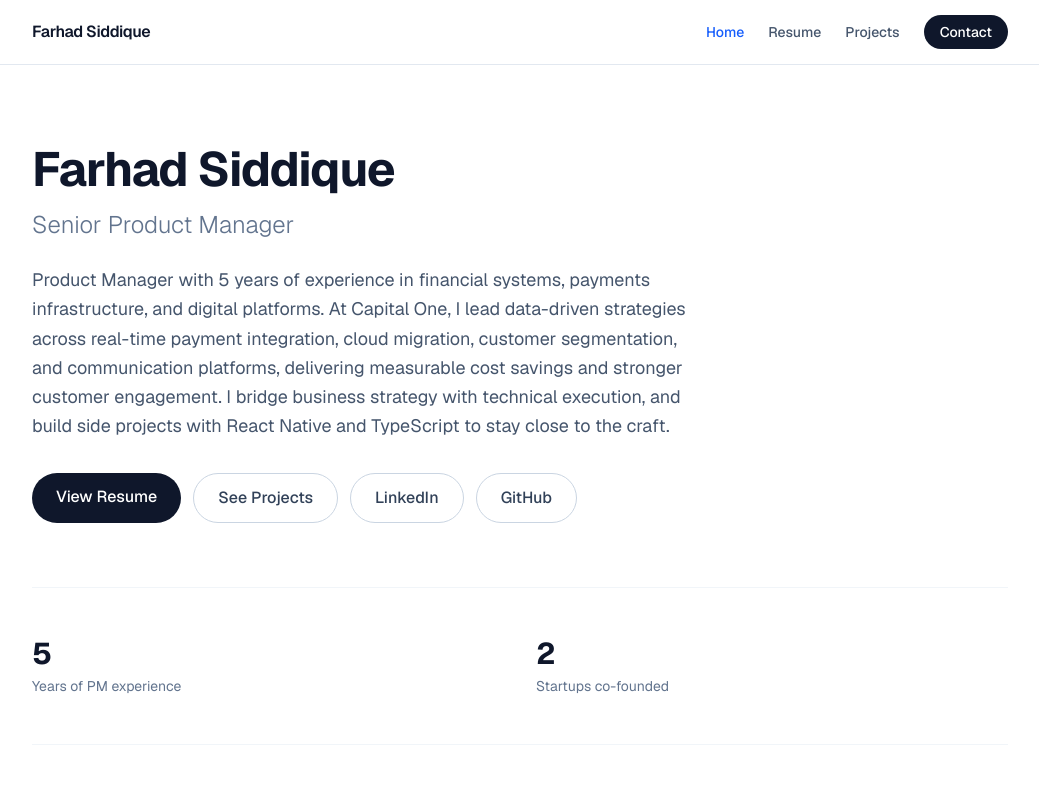
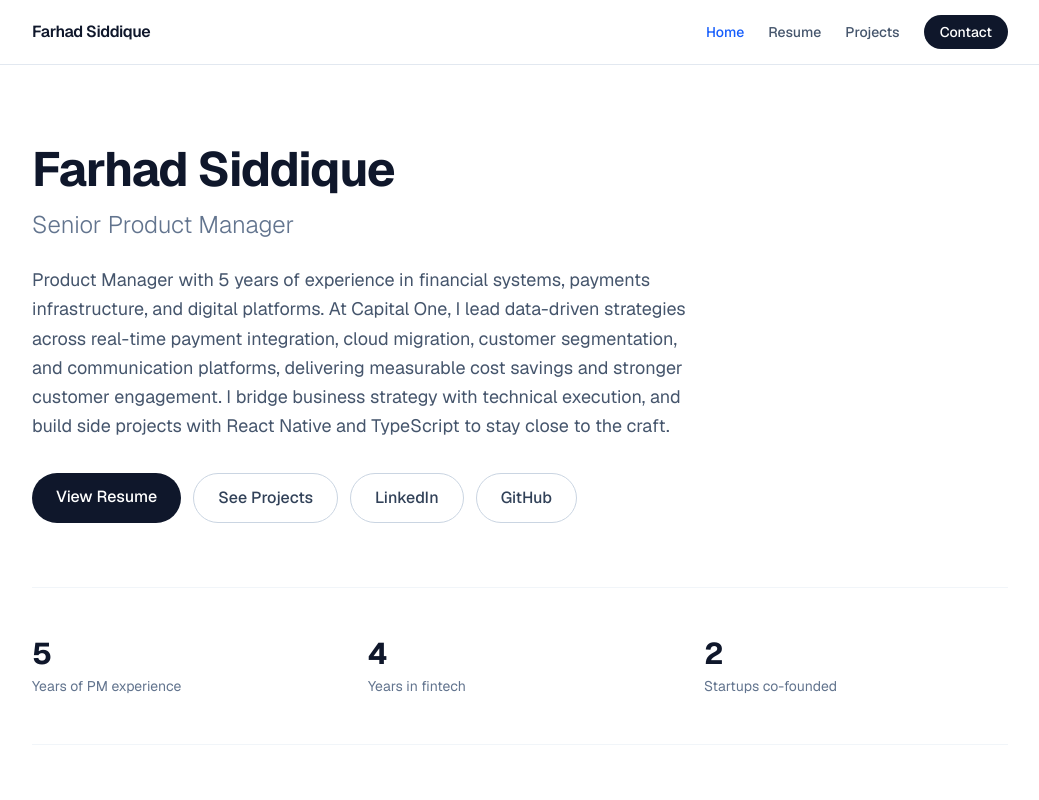
Before and after one commit to FarhadSiddique/portfolio, a Next.js app: page / in a window 1280 px wide. Shown: the top 800 px of the page, without its empty margins (120-1159 px from the left). Built offline with nearby package versions, Linux system fonts and the light colour scheme.

Commit message:
Add 4 years in fintech stat

```diff
--- a/app/page.tsx
+++ b/app/page.tsx
@@ -17,6 +17,7 @@ function getFeaturedProjects() {
 
 const stats = [
   { value: "5", label: "Years of PM experience" },
+  { value: "4", label: "Years in fintech" },
   { value: "2", label: "Startups co-founded" },
 ];
 
@@ -71,7 +72,7 @@ export default function Home() {
 
       {/* Stats */}
       <section className="py-12 border-y border-slate-100">
-        <div className="grid grid-cols-2 gap-8">
+        <div className="grid grid-cols-3 gap-8">
           {stats.map((s) => (
             <div key={s.label}>
               <p className="text-3xl font-bold text-slate-900">{s.value}</p>
```
